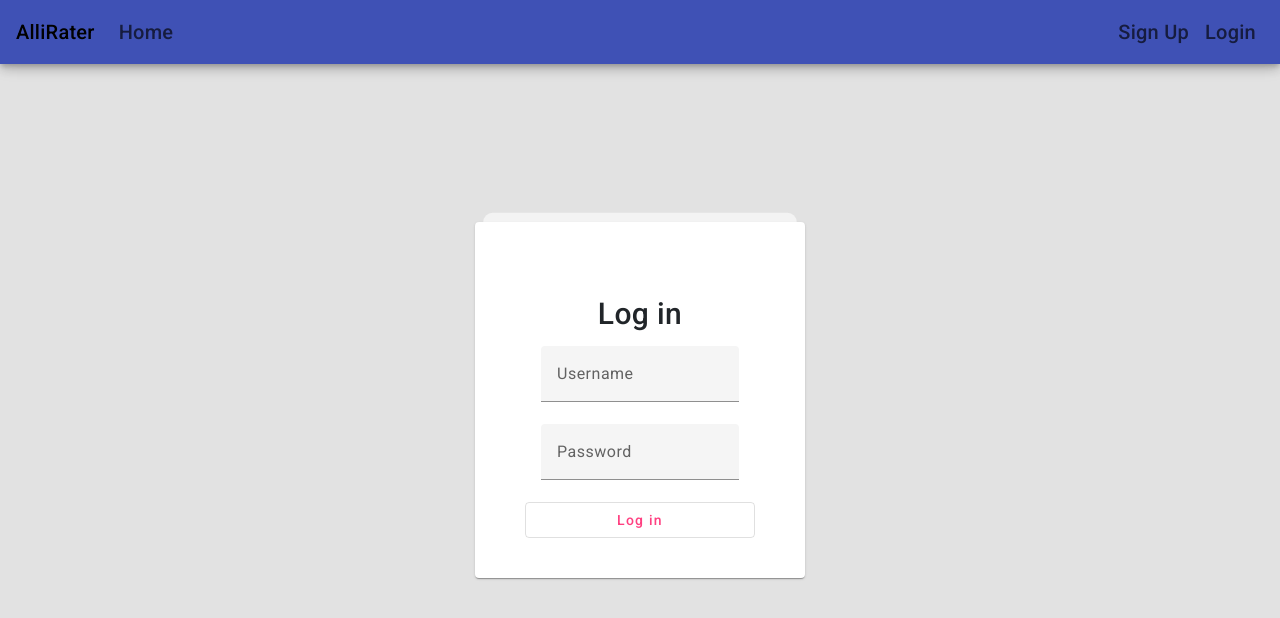
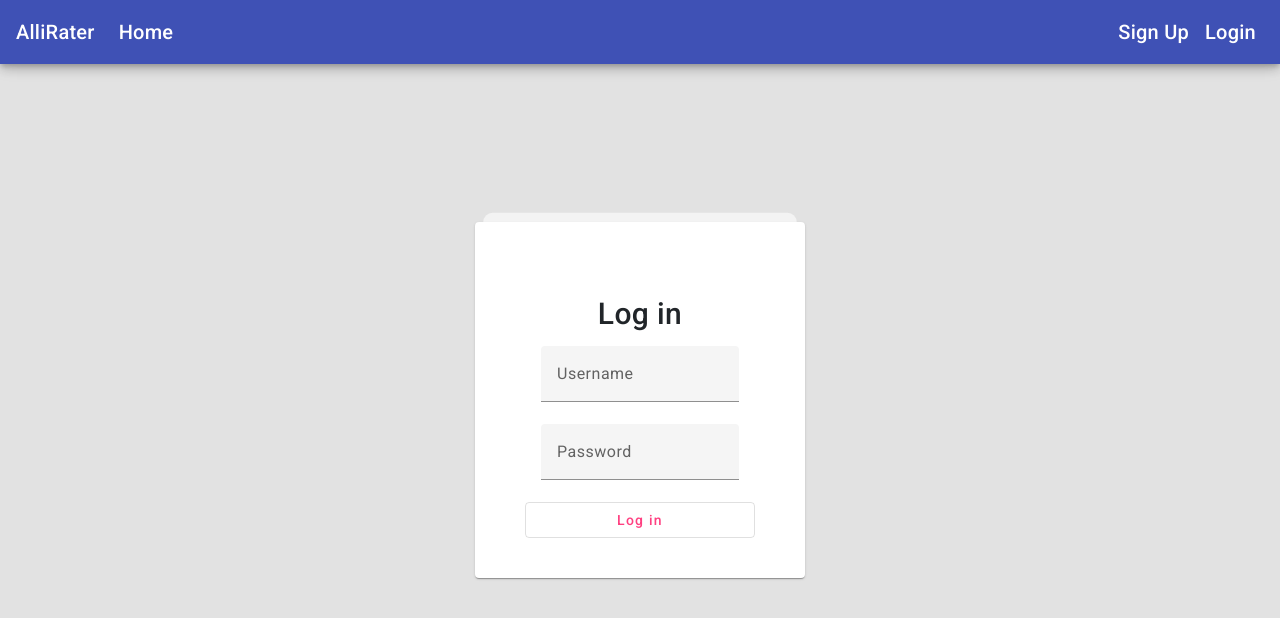
Before and after one commit to nataliekwak/AlliRater, an Angular app in the folder alliRater/: page /login in a window 1280 px wide. Shown: the top 618 px of the page. Built offline with nearby package versions, Linux system fonts and the light colour scheme.

Commit message:
Navbar is good as new

```diff
--- a/alliRater/src/app/app.component.css
+++ b/alliRater/src/app/app.component.css
@@ -1,3 +1,7 @@
+a {
+    color: white;
+}
+
 li{display:inLine;}
 
 .flex{
--- a/alliRater/src/app/app.component.html
+++ b/alliRater/src/app/app.component.html
@@ -56,31 +56,31 @@
         <a href="/home" color="#FFFFFF" class="nav-link" routerLink="home">Home </a>
       </li>
       <li class="nav-item" *ngIf="showAdminBoard">
-        <a href="/admin" class="nav-link" routerLink="admin">Admin Board</a>
+        <a href="/admin" color="#FFFFFF" class="nav-link" routerLink="admin">Admin Board</a>
       </li>
       <li class="nav-item" *ngIf="showModeratorBoard">
-        <a href="/mod" class="nav-link" routerLink="mod">Moderator Board</a>
+        <a href="/mod" color="#FFFFFF" class="nav-link" routerLink="mod">Moderator Board</a>
       </li>
       <li class="nav-item">
-        <a href="/user" class="nav-link" *ngIf="isLoggedIn" routerLink="user">User</a>
+        <a href="/user" color="#FFFFFF" class="nav-link" *ngIf="isLoggedIn" routerLink="user">User</a>
       </li>
     </ul>
 
     <ul class="navbar-nav ml-auto" *ngIf="!isLoggedIn">
       <li class="nav-item">
-        <a href="/register" class="nav-link" routerLink="register">Sign Up</a>
+        <a href="/register" color="#FFFFFF" class="nav-link" routerLink="register">Sign Up</a>
       </li>
       <li class="nav-item">
-        <a href="/login" class="nav-link" routerLink="login">Login</a>
+        <a href="/login" color="#FFFFFF" class="nav-link" routerLink="login">Login</a>
       </li>
     </ul>
 
     <ul class="navbar-nav ml-auto" *ngIf="isLoggedIn">
       <li class="nav-item">
-        <a href="/profile" class="nav-link" routerLink="profile">{{ username }}</a>
+        <a href="/profile" color="#FFFFFF" class="nav-link" routerLink="profile">{{ username }}</a>
       </li>
       <li class="nav-item">
-        <a href class="nav-link" (click)="logout()">LogOut</a>
+        <a href color="#FFFFFF" class="nav-link" (click)="logout()">LogOut</a>
       </li>
     </ul>
   </mat-toolbar>
```
